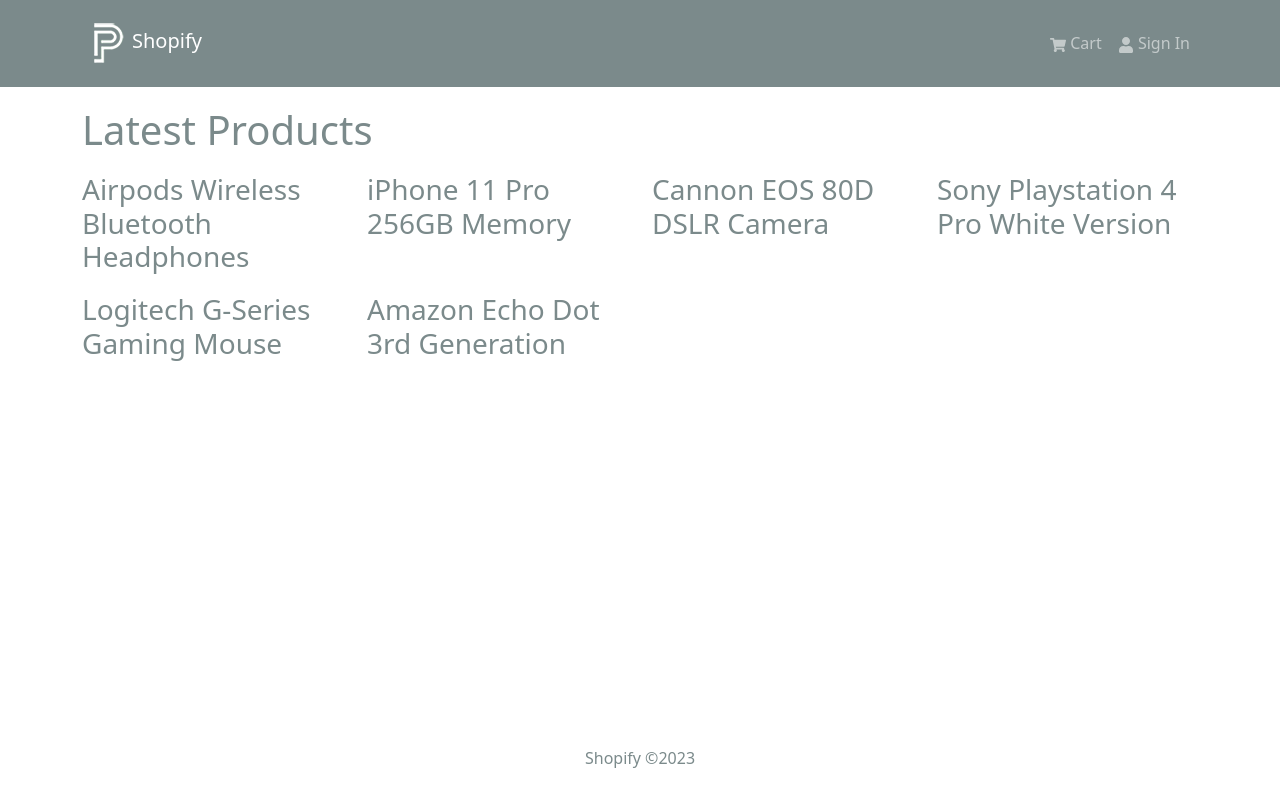
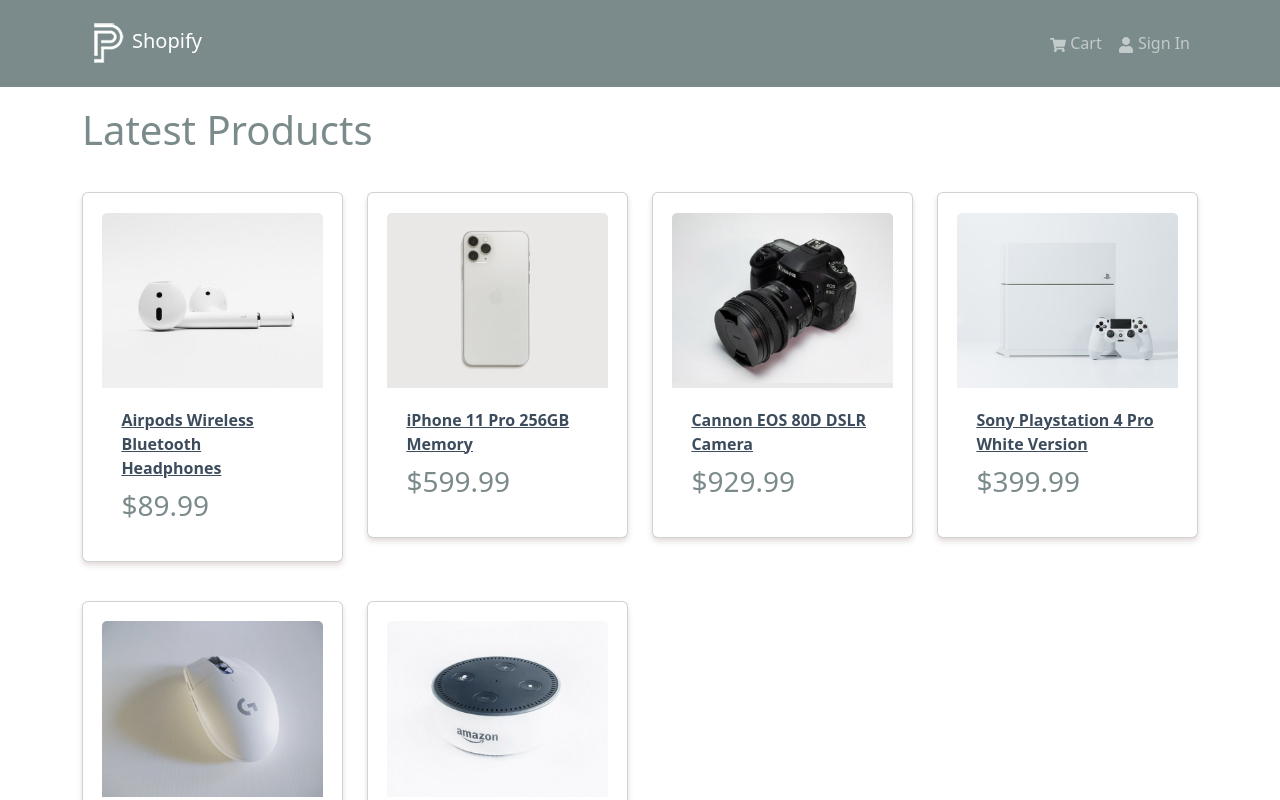
Before and after one commit to ArpanaMishra94/e-comm-website, a React (Create React App) app in the folder frontend/: page / in a window 1280 px wide. Shown: the top 800 px of the page. Built offline with nearby package versions, Linux system fonts and the light colour scheme.

Commit message:
product info in homescreen

```diff
--- /dev/null
+++ b/frontend/src/components/Product.tsx
@@ -0,0 +1,35 @@
+import { Card } from "react-bootstrap";
+
+interface Props {
+	_id: string;
+	name: string;
+	image: string;
+	description: string;
+	brand: string;
+	category: string;
+	price: number;
+	countInStock: number;
+	rating: number;
+	numReviews: number;
+}
+
+const Product = ({ _id, name, image, price }: Props) => {
+	return (
+		<Card className="my-3 p-3 rounded">
+			<a href={`/product/${_id}`}>
+				<Card.Img src={image} variant="top" />
+			</a>
+			<Card.Body>
+				<a href={`/product/${_id}`}>
+					<Card.Title as="div">
+						<strong>{name}</strong>
+					</Card.Title>
+				</a>
+
+				<Card.Text as="h3">${price}</Card.Text>
+			</Card.Body>
+		</Card>
+	);
+};
+
+export default Product;
--- a/frontend/src/screens/HomeScreen.tsx
+++ b/frontend/src/screens/HomeScreen.tsx
@@ -1,5 +1,6 @@
 import { Row, Col } from "react-bootstrap";
 import products from "../products";
+import Product from "../components/Product";
 
 const HomeScreen = () => {
 	return (
@@ -7,8 +8,8 @@
 			<h1>Latest Products</h1>
 			<Row>
 				{products.map((product) => (
-					<Col sm={12} md={6} lg={4} xl={3}>
-						<h3>{product.name}</h3>
+					<Col key={product._id} sm={12} md={6} lg={4} xl={3}>
+						<Product {...product} />
 					</Col>
 				))}
 			</Row>
```
